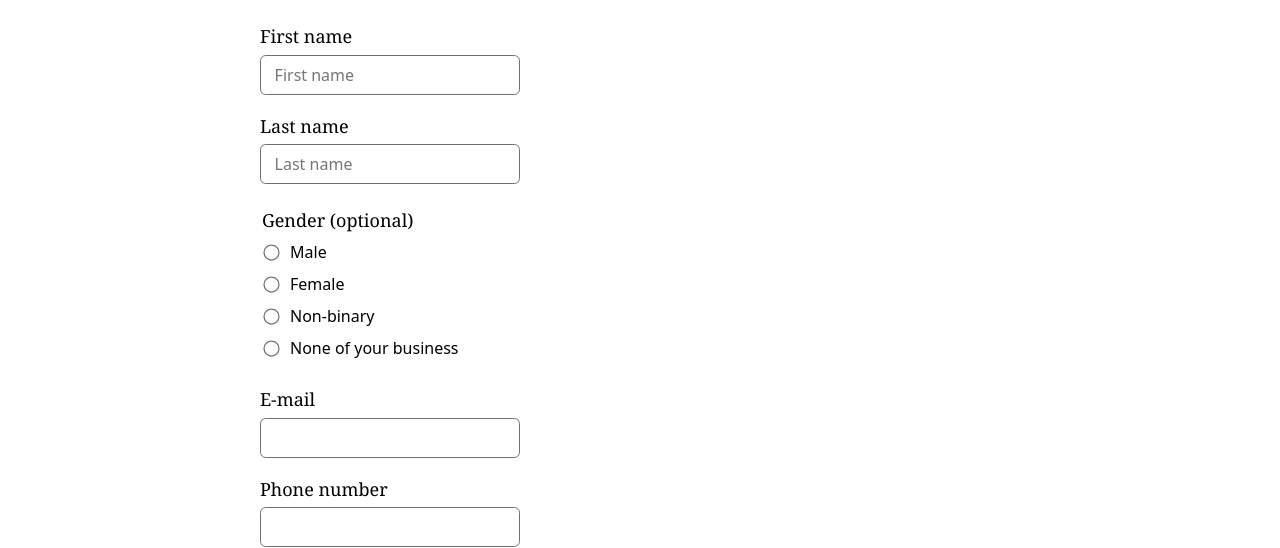
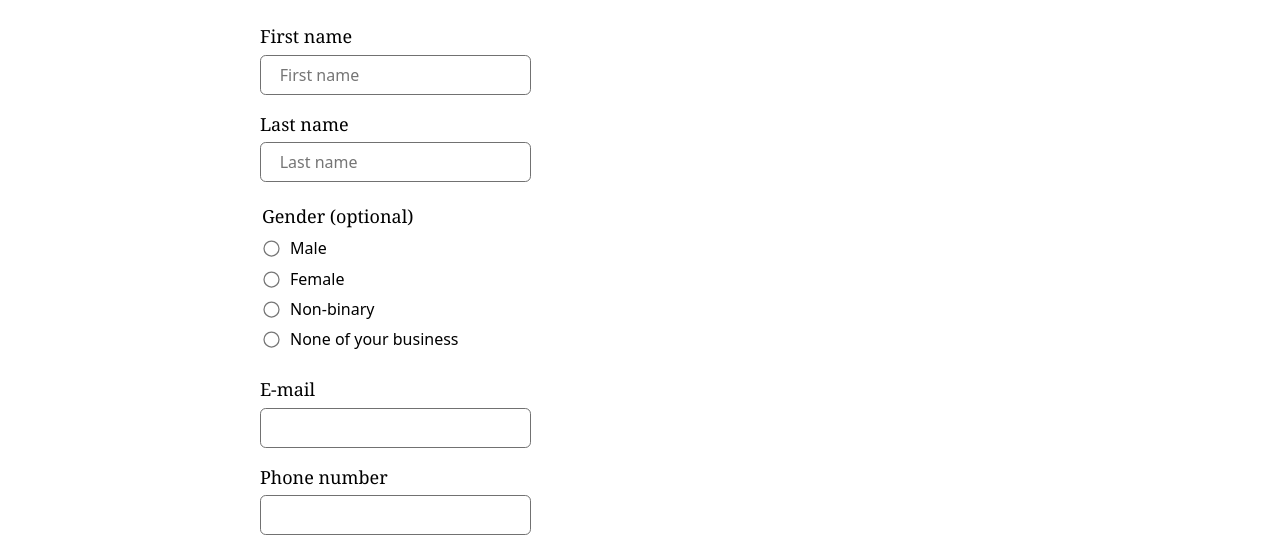
Before and after one commit to dutchcelt/system.css, a website built with Vite: page forms.html in a window 1280 px wide. Shown: the part 285-833 px from the top of the page. Built offline with nearby package versions, Linux system fonts and the light colour scheme.

Commit message:
added private properties to interactive spacing

```diff
--- a/src/system-selectors.css
+++ b/src/system-selectors.css
@@ -361,8 +361,9 @@
 	textarea,
 	select,
 	input {
-		padding: var(--system-spacing-interactive);
-		margin-block-end: 1ex;
+		padding-block: var(--system-spacing-interactive-block);
+		padding-inline: var(--system-spacing-interactive-inline);
+		margin-block-end: var(--system-spacing-interactive-block);
 		background: var(--system-field);
 		color: var(--system-field-text);
 		border: var(--system-stroke-thin) solid var(--system-button-border);
--- a/src/system-spacing.css
+++ b/src/system-spacing.css
@@ -35,8 +35,8 @@
 		/* ELEMENTS (Flow: inline / block) */
 		--_interactive-block-size: calc(var(--system-spacing-element-block) * 1.5);
 		--_interactive-inline-size: calc(var(--system-spacing-element-inline) * 2.75);
-		--system-spacing-interactive-block: 0.8ex;
-		--system-spacing-interactive-inline: 1.5ch;
+		--system-spacing-interactive-block: var(--_interactive-block-size, 0.8ex);
+		--system-spacing-interactive-inline: var(--_interactive-inline-size, 1.5ch);
 		--system-spacing-interactive: var(--system-spacing-interactive-block) var(--system-spacing-interactive-inline);
 	}
 }
--- a/vite.config.js
+++ b/vite.config.js
@@ -4,11 +4,6 @@ import postcssNesting from 'postcss-nesting';
 
 export default defineConfig({
 	base: '/system.css/',
-	// css: {
-	// 	postcss: {
-	// 		plugins: [postcssNesting],
-	// 	},
-	// },
 	build: {
 		minify: true,
 		rollupOptions: {
```
